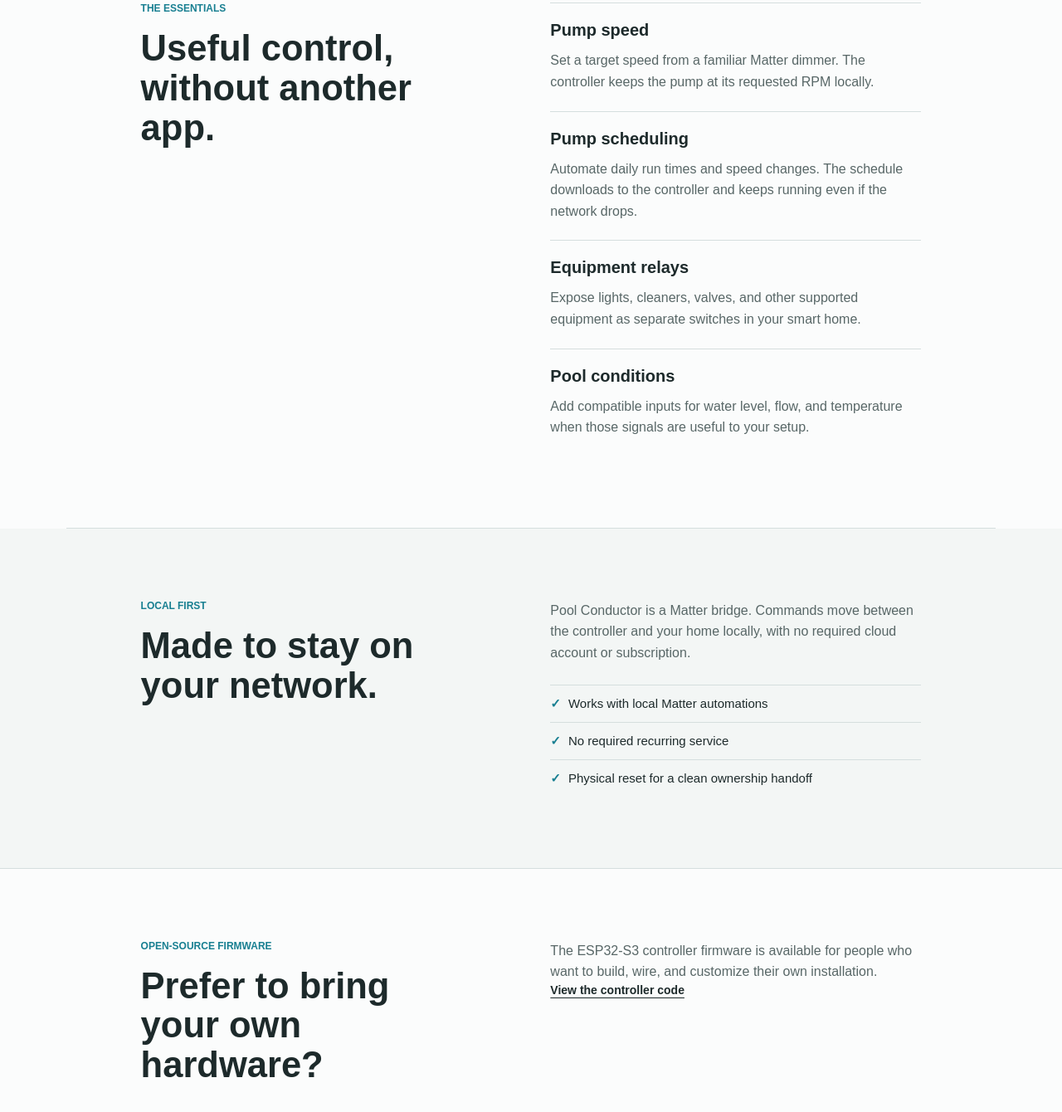
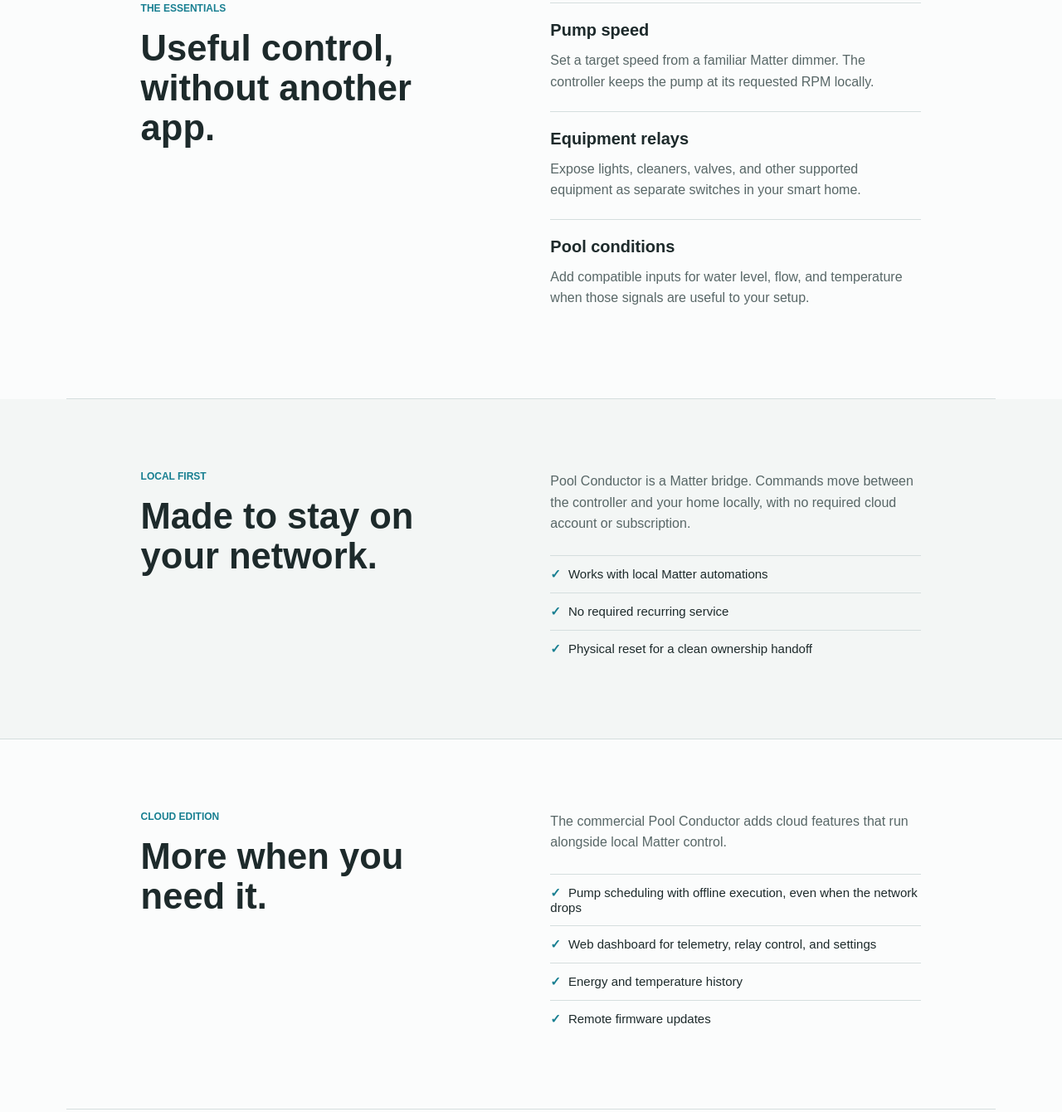
Before and after one commit to evantobin/poolconductor.com, an Astro site: page / in a window 1280 px wide. Shown: the part 739-2079 px from the top of the page at 83% size. Built offline with nearby package versions, Linux system fonts and the light colour scheme; Astro itself is replaced by a stand-in of ours.

Commit message:
Move scheduling to Cloud Edition section, separate from local-only features

```diff
--- a/src/pages/index.astro
+++ b/src/pages/index.astro
@@ -50,10 +50,6 @@ const controllerRepository = "https://github.com/evantobin/matter-pool-controlle
           <p>Set a target speed from a familiar Matter dimmer. The controller keeps the pump at its requested RPM locally.</p>
         </article>
         <article>
-          <h3>Pump scheduling</h3>
-          <p>Automate daily run times and speed changes. The schedule downloads to the controller and keeps running even if the network drops.</p>
-        </article>
-        <article>
           <h3>Equipment relays</h3>
           <p>Expose lights, cleaners, valves, and other supported equipment as separate switches in your smart home.</p>
         </article>
@@ -79,6 +75,25 @@ const controllerRepository = "https://github.com/evantobin/matter-pool-controlle
           <li>Works with local Matter automations</li>
           <li>No required recurring service</li>
           <li>Physical reset for a clean ownership handoff</li>
+        </ul>
+      </div>
+    </section>
+
+    <section class="content-section" id="cloud">
+      <div class="section-heading">
+        <p class="eyebrow">Cloud edition</p>
+        <h2>More when you need it.</h2>
+      </div>
+      <div class="local-copy">
+        <p>
+          The commercial Pool Conductor adds cloud features that run alongside
+          local Matter control.
+        </p>
+        <ul>
+          <li>Pump scheduling with offline execution, even when the network drops</li>
+          <li>Web dashboard for telemetry, relay control, and settings</li>
+          <li>Energy and temperature history</li>
+          <li>Remote firmware updates</li>
         </ul>
       </div>
     </section>
```
